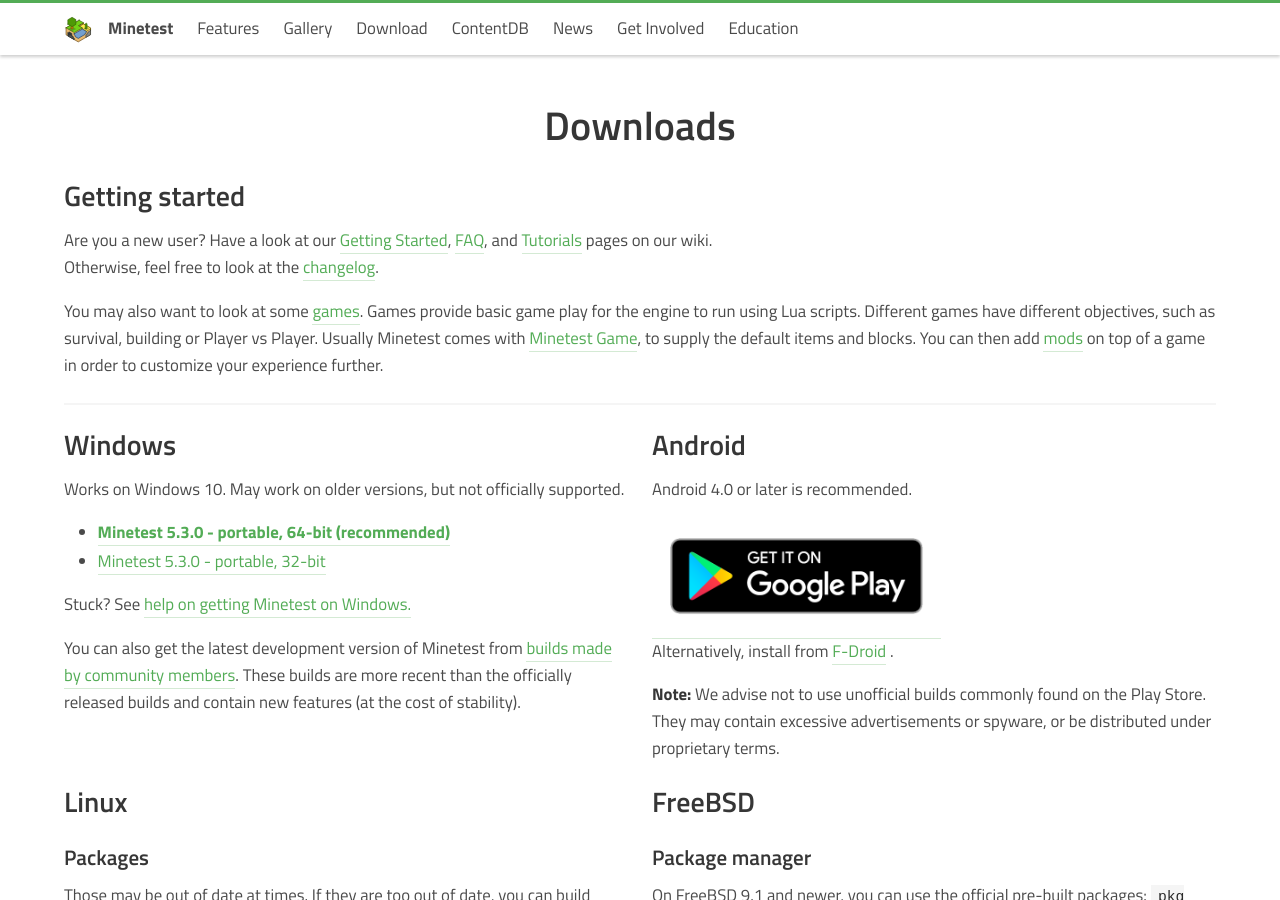
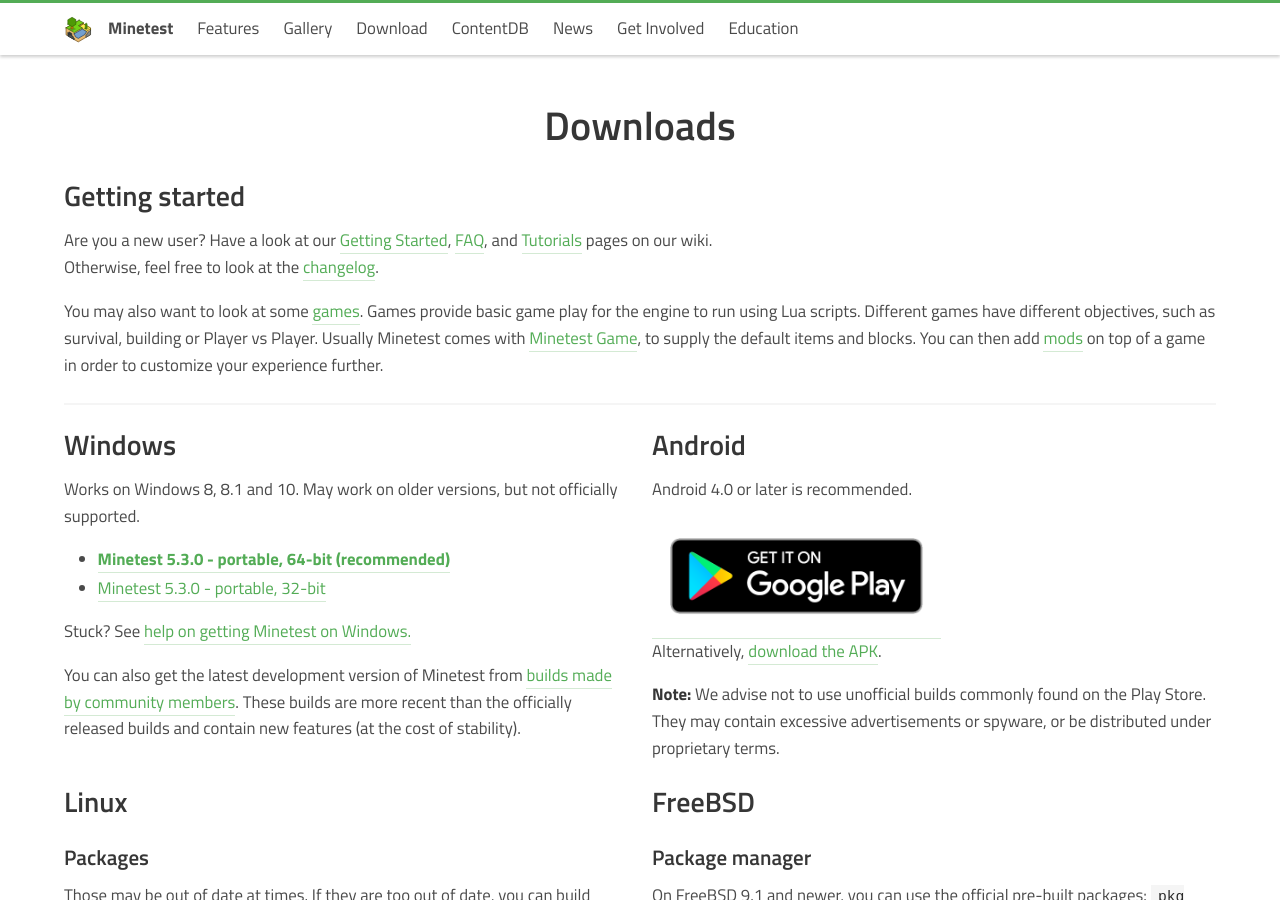
Before and after one commit to minetest/minetest.github.io, a Jekyll site: the page built from downloads.html, in a window 1280 px wide and 900 px high. Built offline with Jekyll 4.4.1, drawn with Linux system fonts in a browser that asks for light colours; comment, search, counter and statistics services are not loaded; part of the change alters nothing that is shown.

Commit message:
Swap out f-droid link with APK download

```diff
--- a/downloads.html
+++ b/downloads.html
@@ -40,7 +40,7 @@ redirect_from:
       <div class="column is-12-tablet is-6-desktop">
         <h2>Windows</h2>
         <p>
-          Works on Windows 10. May work on older versions, but not officially supported.
+          Works on Windows 8, 8.1 and 10. May work on older versions, but not officially supported.
         </p>
         <ul>
           <li class="has-text-weight-bold">
@@ -73,12 +73,11 @@ redirect_from:
           <img style="max-height: 7em;" alt="Get it on Google Play" src="{{ '/media/google-play-badge.png' | relative_url }}"/>
         </a>
         <p>
-          Alternatively, install from
+          Alternatively, {% comment %}install from
           <a href="https://f-droid.org/en/packages/net.minetest.minetest/">F-Droid</a>
-          {% comment %}
           or
-          <a href="https://github.com/minetest/minetest/releases/download/5.3.0/Minetest-5.3.0.apk">download the APK</a>.
-          {% endcomment %}.
+          {% endcomment %}
+          <a href="https://github.com/minetest/minetest/releases/download/5.3.0/app-armeabi-v7a-release.apk">download the APK</a>.
         </p>
         <p>
           <strong>Note:</strong> We advise not to use unofficial builds commonly found on the Play Store.
```
